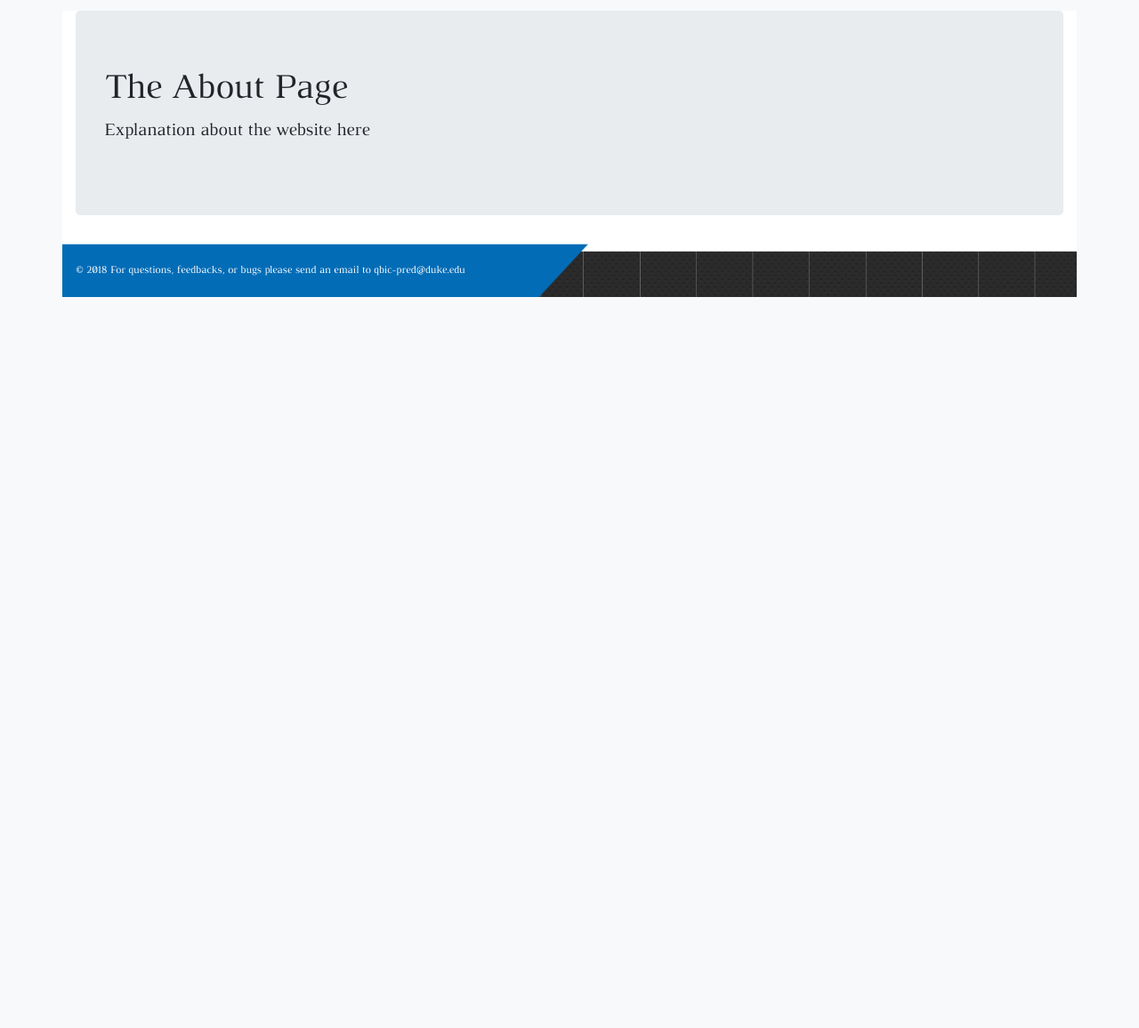
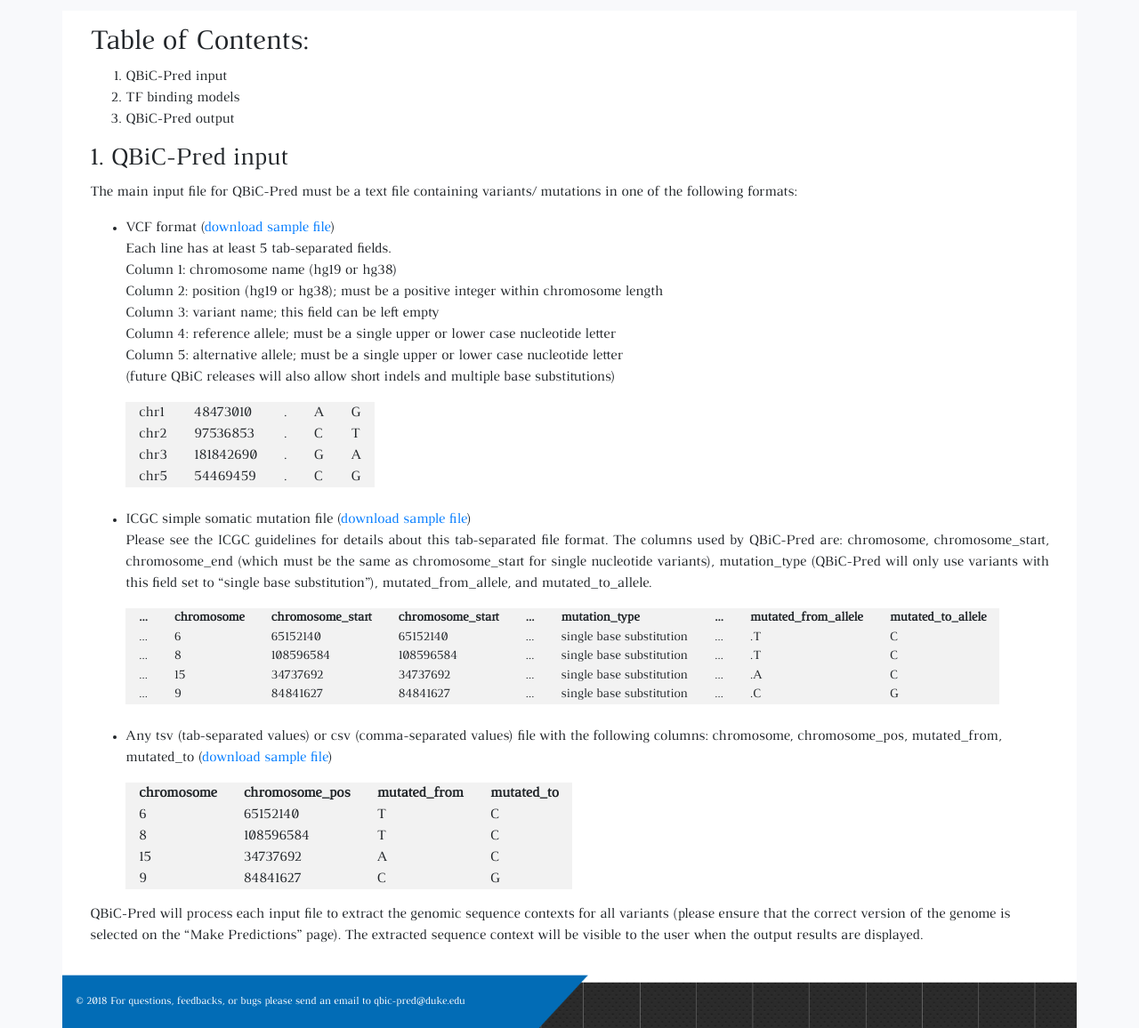
Before and after one commit to vincentiusmartin/QBiC-Pred, a Flask app: page /about in a window 1280 px wide. Shown: the part 78-1234 px from the top of the page at 89% size. Before the commit the page ends 412 px from the top, so only its background shows below. Run offline with Flask 2, Linux system fonts and the light colour scheme; data that the repository does not hold is empty; parts of the project's set-up code (start-up, migrations or seed data) failed here and were passed over; some libraries are stand-ins or nearby versions.

Commit message:
about page: input files

```diff
--- a/website/app/static/css/about.css
+++ b/website/app/static/css/about.css
@@ -0,0 +1,7 @@
+.example-file{
+  background-color:#f2f2f2;
+}
+
+.example-file > tbody > tr > th,td{
+  padding:0 15px 0 15px;
+}
--- a/website/app/templates/about.html
+++ b/website/app/templates/about.html
@@ -7,8 +7,163 @@
 <link rel= "stylesheet" type= "text/css" href= "{{ url_for('static', filename='css/about.css') }}">
 <script src="{{ url_for('static', filename='js/about.js') }}"></script>
 
-<div class="jumbotron">
-  <h1>The About Page</h1>
-  <p class="lead">Explanation about the website here</p>
+<div class="modal-body">
+  <h2>Table of Contents:</h2>
+  <ol>
+    <li>QBiC-Pred input</li>
+    <li>TF binding models</li>
+    <li>QBiC-Pred output</li>
+  </ol>
+
+  <h3>1. QBiC-Pred input</h3>
+  <p>The main input file for QBiC-Pred must be a text file containing variants/
+    mutations in one of the following formats:</p>
+  <ul>
+    <li>
+      <p>
+        VCF format (<a href="/download/vcf-example.vcf">download sample file</a>) <br />
+        Each line has at least 5 tab-separated fields. <br />
+        Column 1: chromosome name (hg19 or hg38) <br />
+        Column 2: position (hg19 or hg38); must be a positive integer within chromosome length <br />
+        Column 3: variant name; this field can be left empty <br />
+        Column 4: reference allele; must be a single upper or lower case nucleotide letter <br />
+        Column 5: alternative allele; must be a single upper or lower case nucleotide letter <br />
+         (future QBiC releases will also allow short indels and multiple base substitutions) <br />
+      </p>
+      <table class="example-file">
+        <tr>
+          <td>chr1</td>
+          <td>48473010</td>
+          <td>.</td>
+          <td>A</td>
+          <td>G</td>
+        </tr>
+        <tr>
+          <td>chr2</td>
+          <td>97536853</td>
+          <td>.</td>
+          <td>C</td>
+          <td>T</td>
+        </tr>
+        <tr>
+          <td>chr3</td>
+          <td>181842690</td>
+          <td>.</td>
+          <td>G</td>
+          <td>A</td>
+        </tr>
+        <tr>
+          <td>chr5</td>
+          <td>54469459</td>
+          <td>.</td>
+          <td>C</td>
+          <td>G</td>
+        </tr>
+      </table>
+    </li><br />
+    <li><p align="justify">
+      ICGC simple somatic mutation file  (<a href="/download/icgc-example.tsv">download sample file</a>) <br />
+      Please see the ICGC guidelines  for details about this tab-separated file format. The columns used by QBiC-Pred are: chromosome, chromosome_start, chromosome_end (which must be the same as chromosome_start for single nucleotide variants), mutation_type (QBiC-Pred will only use variants with this field set to “single base substitution”), mutated_from_allele, and mutated_to_allele.
+    </p>
+    <table class="example-file" style="font-size:90%;">
+      <tr>
+        <th>...</th>
+        <th>chromosome</th>
+        <th>chromosome_start</th>
+        <th>chromosome_start</th>
+        <th>...</th>
+        <th>mutation_type</th>
+        <th>...</th>
+        <th>mutated_from_allele</th>
+        <th>mutated_to_allele</th>
+      </tr>
+      <tr>
+        <td>...</td>
+        <td>6</td>
+        <td>65152140</td>
+        <td>65152140</td>
+        <td>...</td>
+        <td>single base substitution</td>
+        <td>...</td>
+        <td>.T</td>
+        <td>C</td>
+      </tr>
+      <tr>
+        <td>...</td>
+        <td>8</td>
+        <td>108596584</td>
+        <td>108596584</td>
+        <td>...</td>
+        <td>single base substitution</td>
+        <td>...</td>
+        <td>.T</td>
+        <td>C</td>
+      </tr>
+      <tr>
+        <td>...</td>
+        <td>15</td>
+        <td>34737692</td>
+        <td>34737692</td>
+        <td>...</td>
+        <td>single base substitution</td>
+        <td>...</td>
+        <td>.A</td>
+        <td>C</td>
+      </tr>
+      <tr>
+        <td>...</td>
+        <td>9</td>
+        <td>84841627</td>
+        <td>84841627</td>
+        <td>...</td>
+        <td>single base substitution</td>
+        <td>...</td>
+        <td>.C</td>
+        <td>G</td>
+      </tr>
+    </table>
+    </li><br />
+    <li>
+      <p>
+      Any tsv (tab-separated values) or csv (comma-separated values) file with the following columns: chromosome, chromosome_pos, mutated_from, mutated_to (<a href="/download/example3.tsv">download sample file</a>) <br />
+      </p>
+      <table class="example-file">
+        <tr>
+          <th>chromosome</th>
+          <th>chromosome_pos</th>
+          <th>mutated_from</th>
+          <th>mutated_to</th>
+        </tr>
+        <tr>
+          <td>6</td>
+          <td>65152140</td>
+          <td>T</td>
+          <td>C</td>
+        </tr>
+        <tr>
+          <td>8</td>
+          <td>108596584</td>
+          <td>T</td>
+          <td>C</td>
+        </tr>
+        <tr>
+          <td>15</td>
+          <td>34737692</td>
+          <td>A</td>
+          <td>C</td>
+        </tr>
+        <tr>
+          <td>9</td>
+          <td>84841627</td>
+          <td>C</td>
+          <td>G</td>
+        </tr>
+      </table>
+    </li>
+  </ul>
+
+  <p>
+    QBiC-Pred will process each input file to extract the genomic sequence contexts for all variants (please ensure that the correct version of the genome is selected on the “Make Predictions” page). The extracted sequence context will be visible to the user when the output results are displayed.
+  </p>
 </div>
 {% endblock %}
--- a/website/app/templates/index.html
+++ b/website/app/templates/index.html
@@ -30,7 +30,10 @@
     <div class="col-md-8">
       <h2>Welcome to QBiC!</h2>
       <p>
-        Many recent studies have emphasized the importance of genetic variants and mutations in cancer and other complex human diseases. The overwhelming majority of these variants occur in non- coding portions of the genome, where they can have a functional impact by disrupting regulatory interactions between transcription factors (TFs) and DNA. Recently, we introduced a method for assessing the impact of non-coding mutations on TF-DNA interactions, based on regression models of DNA-binding specificity trained on high-throughput in vitro data [1]. We use ordinary least squares (OLS) to estimate the parameters of the binding model for each TF, and we show that our predictions of TF-binding changes due to DNA mutations correlate well with measured changes in gene expression. In addition, by leveraging distributional results associated with OLS estimation, for each predicted change in TF binding we also compute a normalized score (z-score) and a significance value (p-value) reflecting our confidence that the mutation affects TF binding. Here, we introduce QBiC-Pred (Quantitative Prediction of TF Binding Changes Due to Sequence Variants)—or QBiC for short, a web service that allows users to run our OLS model.
+          Genetic variants and mutations play important roles in cancer and other complex human diseases. The overwhelming majority of these variants occur in non-coding portions of the genome, where they can have a functional impact by disrupting regulatory interactions between transcription factors (TFs) and DNA. We have recently introduced a method for assessing the impact of non-coding mutations on TF-DNA interactions, based on regression models of DNA-binding specificity trained on high-throughput in vitro data [1]. We used ordinary least squares (OLS) to estimate the parameters of the binding model for each TF, and we showed that our predictions of TF-binding changes due to DNA mutations correlate well with measured changes in gene expression. In addition, by leveraging distributional results associated with OLS estimation, for each predicted change in TF binding we also compute a normalized score (z-score) and a significance value (p-value) reflecting our confidence that the mutation affects TF binding. Here, we introduce QBiC-Pred (Quantitative TF Binding Change Predictions Due to Sequence Variants), or QBiC for short, a web service that allows users to run our OLS models for over 600 human TFs, and analyze the results to focus on specific TFs and/or variants of interest.
+      </p>
+      <p>
+          [1] Zhao J, Li D, Seo J, Allen AS, Gordân R. <a href="https://www.ncbi.nlm.nih.gov/pubmed/28691125">Quantifying the Impact of Non-coding Variants on Transcription Factor-DNA Binding.</a> Res Comput Mol Biol. 10229:336-352
       </p>
       <a href="{{ url_for('about') }}" class="btn btn-lg btn-outline-primary index-button-text">LEARN MORE</a>
     </div>
--- a/website/app/templates/uploadresult.html
+++ b/website/app/templates/uploadresult.html
@@ -18,7 +18,7 @@
       <input type=file id="predupload-file" name="predupload-file"  />
     </div>
     <div style="padding:1% 0 1% 1%;">
-    <button id="submit-pred" type="button" class="btn btn-md btn-info">Submit</button>
+    <button id="submit-pred" type="button" class="btn btn-md btn-primary">Submit</button>
     </div>
     <span class="text-danger" role="alert" id="error-upload-msg"></span>
   </form>
```
Also changed, not shown: 1 other file.
